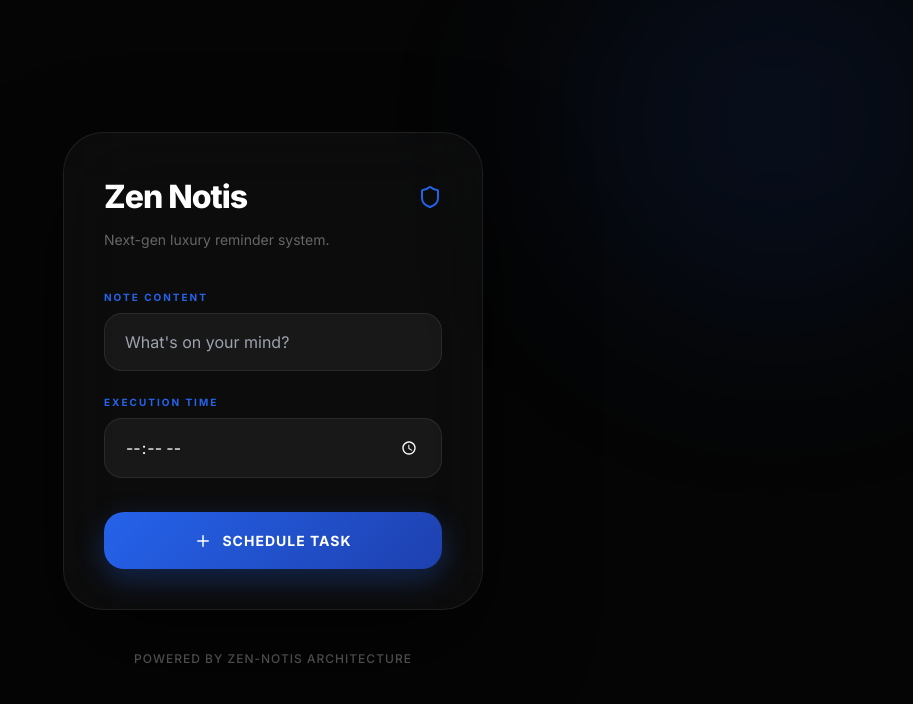
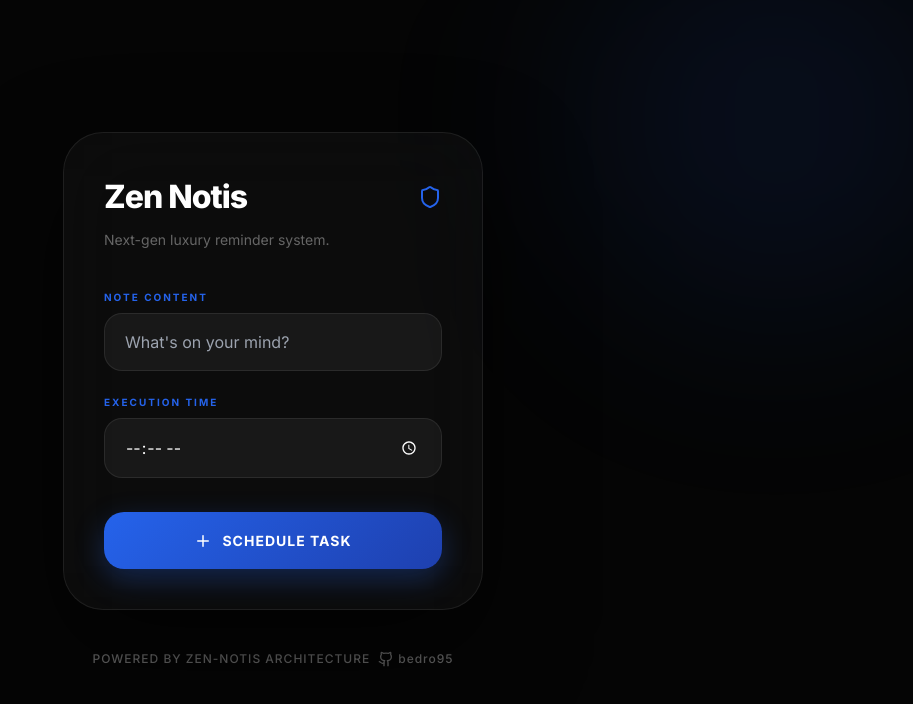
Before and after one commit to bedro95/zen-notes, a Next.js app: page / in a window 1280 px wide. Shown: the top 704 px of the page, without its empty margins (367-1280 px from the left). Built offline with nearby package versions, Linux system fonts and the light colour scheme.

Commit message:
Update page.tsx

```diff
--- a/app/page.tsx
+++ b/app/page.tsx
@@ -2,7 +2,7 @@
 
 import React, { useState, useEffect, useMemo } from 'react';
 import { motion, AnimatePresence } from 'framer-motion';
-import { Bell, Clock, Plus, Shield, CheckCircle2 } from 'lucide-react';
+import { Bell, Clock, Plus, Shield, CheckCircle2, Github } from 'lucide-react'; // Added Github icon
 
 // --- Engineering Constants & Types ---
 interface Reminder {
@@ -27,29 +27,76 @@ export default function ZenNotisApp() {
   const [note, setNote] = useState<string>('');
   const [time, setTime] = useState<string>('');
   const [isSuccess, setIsSuccess] = useState<boolean>(false);
-  const [reminders, setReminders] = useState<Reminder[]>([]);
+  const [reminders, setReminders] = useState<Reminder[]>([]); // Preserving this state as it might be used later
 
   // --- Logic Handlers ---
   const handleSetReminder = () => {
-    if (!note || !time) return;
+    if (!note || !time) {
+      // Optional: Add a subtle error animation or toast for empty fields
+      console.warn("Input fields cannot be empty.");
+      return;
+    }
 
-    const newReminder: Reminder = {
-      id: Math.random().toString(36).substr(2, 9),
-      note,
-      time,
-      createdAt: Date.now()
-    };
+    // 1. Calculate Target Time
+    const now = new Date();
+    const [hours, minutes] = time.split(':').map(Number);
+    const targetDate = new Date();
+    targetDate.setHours(hours, minutes, 0, 0); // Set seconds and milliseconds to 0
 
-    setReminders(prev => [newReminder, ...prev]);
+    // If target time is in the past, set for the next day
+    if (targetDate.getTime() <= now.getTime()) {
+      targetDate.setDate(targetDate.getDate() + 1);
+    }
+
+    const timeUntilTrigger = targetDate.getTime() - now.getTime(); // Time in milliseconds
+
+    // 2. Schedule Local HTML5 Notification
+    // This will trigger an alert/vibration when the time comes
+    const timeoutId = setTimeout(() => {
+      // Check if Notification API is supported
+      if ('Notification' in window && Notification.permission === 'granted') {
+        new Notification("Zen Notis Reminder", {
+          body: note,
+          icon: '/icon.png', // Ensure you have an icon.png in public folder
+          vibrate: [200, 100, 200, 100, 200] // Custom vibration pattern
+        });
+      } else if ('vibrate' in navigator) {
+        // Fallback for non-granted permission or browser without Notification API
+        navigator.vibrate([200, 100, 200]);
+        alert(`🔔 Zen Notis: ${note}`); // Fallback alert
+      } else {
+        alert(`🔔 Zen Notis: ${note}`); // Final fallback
+      }
+    }, timeUntilTrigger);
+
+    // 3. Update UI State for Success Toast
     setIsSuccess(true);
 
-    // Reset fields
+    // Clear input fields only after successful scheduling
     setNote('');
     setTime('');
 
-    // Auto-hide success toast
+    // Auto-hide success toast after 4 seconds
     setTimeout(() => setIsSuccess(false), 4000);
+
+    // Log for debugging and confirmation
+    console.log(`Reminder Scheduled: "${note}" for ${time} (Trigger in ${timeUntilTrigger / 1000} seconds)`);
   };
+
+  // --- Component Mount Effect for Notification Permission ---
+  useEffect(() => {
+    // Request notification permission on app load for a better UX
+    if ('Notification' in window) {
+      Notification.requestPermission().then(permission => {
+        if (permission === 'granted') {
+          console.log("Notification permission granted on load.");
+        } else {
+          console.warn("Notification permission denied or not supported.");
+        }
+      });
+    }
+  }, []); // Run only once on component mount
+
 
   return (
     <main style={{
@@ -214,8 +261,26 @@ export default function ZenNotisApp() {
         )}
       </AnimatePresence>
 
-      <footer style={{ marginTop: '40px', color: THEME.textSecondary, fontSize: '12px', fontWeight: 500, letterSpacing: '1px' }}>
+      {/* Footer with GitHub Profile Link */}
+      <footer style={{ marginTop: '40px', color: THEME.textSecondary, fontSize: '12px', fontWeight: 500, letterSpacing: '1px', display: 'flex', alignItems: 'center', gap: '8px' }}>
         POWERED BY ZEN-NOTIS ARCHITECTURE
+        <a
+          href="https://github.com/bedro95"
+          target="_blank"
+          rel="noopener noreferrer"
+          style={{
+            display: 'flex',
+            alignItems: 'center',
+            gap: '4px',
+            color: THEME.textSecondary,
+            textDecoration: 'none',
+            transition: 'color 0.3s ease'
+          }}
+          onMouseOver={(e) => (e.currentTarget.style.color = THEME.accent)}
+          onMouseOut={(e) => (e.currentTarget.style.color = THEME.textSecondary)}
+        >
+          <Github size={16} /> bedro95
+        </a>
       </footer>
     </main>
   );
```
